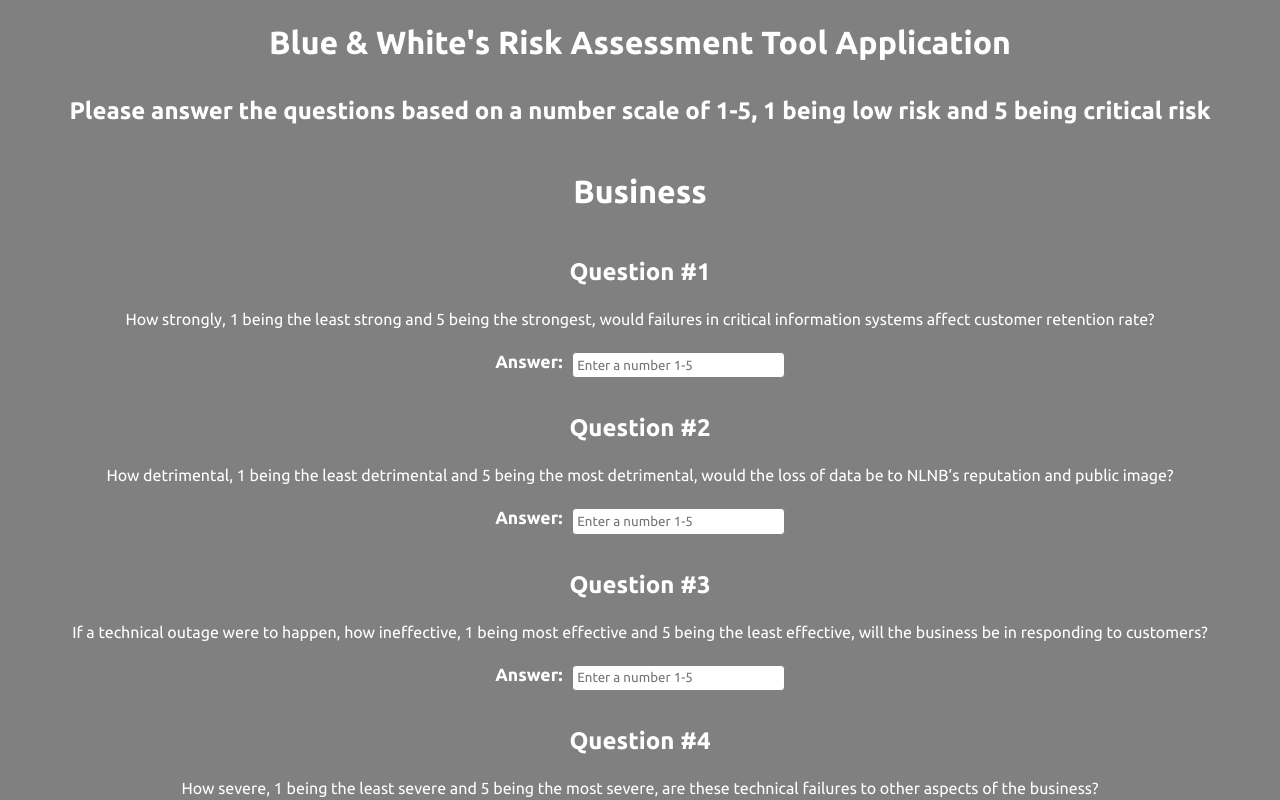
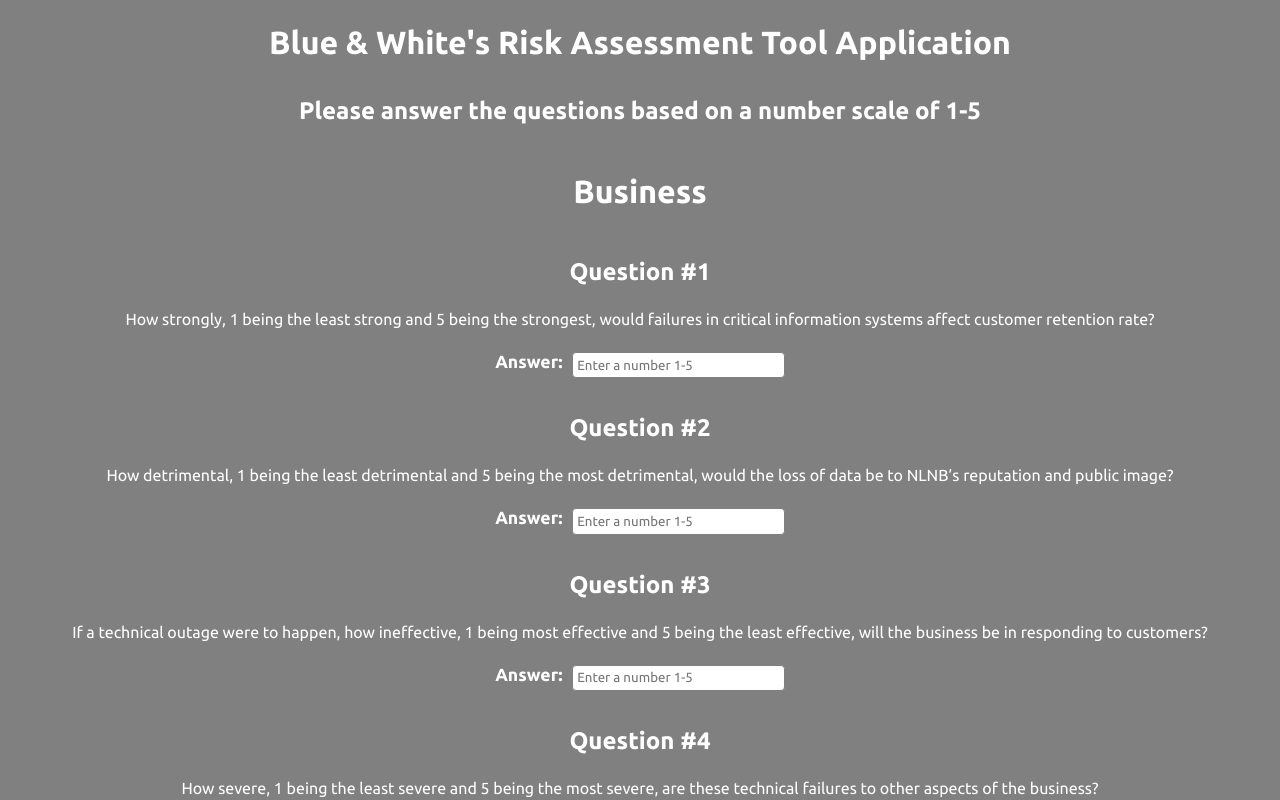
Before and after one commit to calcantara35/RiskAssessmentTool, a website: page index.html in a window 1280 px wide. Shown: the top 800 px of the page. Drawn offline with Linux system fonts and the light colour scheme.

Commit message:
fixed title

```diff
--- a/index.html
+++ b/index.html
@@ -17,8 +17,7 @@
         </h1>
       </div>
       <h2 class="text-center mt-3">
-        Please answer the questions based on a number scale of 1-5, 1 being low
-        risk and 5 being critical risk
+        Please answer the questions based on a number scale of 1-5
       </h2>
       <!-- Category Business -->
       <h1 class="text-center mt-3 mb-3">Business</h1>
```
